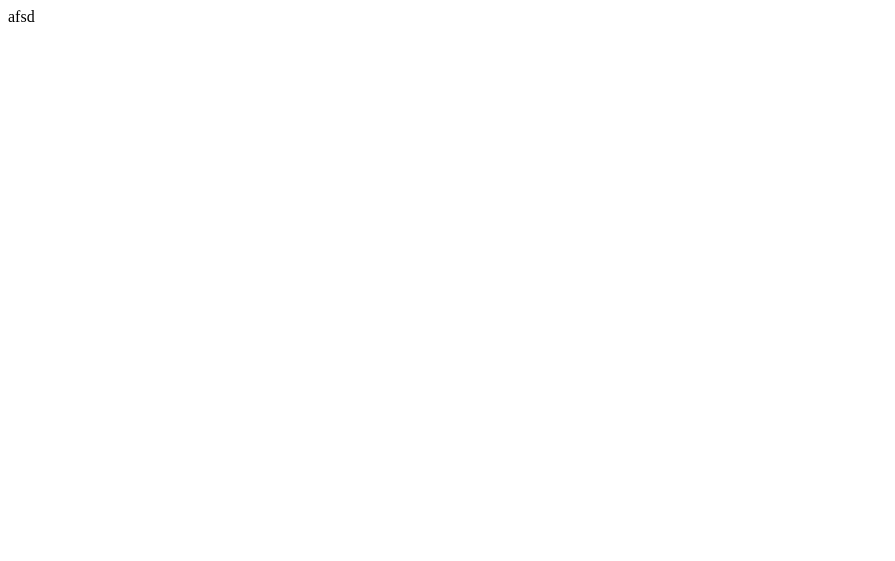
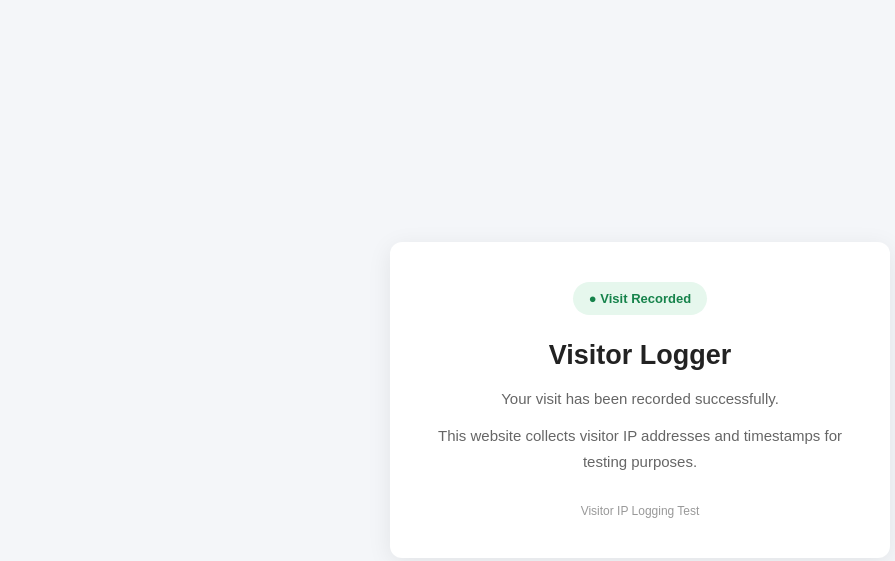
Before and after one commit to testingnothing/arcadedemo, a website: page public/index.html in a window 1280 px wide. Shown: the whole page, without its empty margins (0-895 px from the left). Drawn offline with Linux system fonts and the light colour scheme.

Commit message:
Create basic Visitor Logger HTML structure

```diff
--- a/public/index.html
+++ b/public/index.html
@@ -1 +1,99 @@
-afsd
+<!DOCTYPE html>
+<html lang="en">
+
+<head>
+    <meta charset="UTF-8">
+    <meta name="viewport" content="width=device-width, initial-scale=1.0">
+
+    <title>Visitor Logger</title>
+
+    <style>
+        * {
+            margin: 0;
+            padding: 0;
+            box-sizing: border-box;
+        }
+
+        body {
+            font-family: Arial, sans-serif;
+            background: #f4f6f9;
+            min-height: 100vh;
+            display: flex;
+            align-items: center;
+            justify-content: center;
+            padding: 20px;
+        }
+
+        .container {
+            background: white;
+            width: 100%;
+            max-width: 500px;
+            padding: 40px;
+            border-radius: 12px;
+            text-align: center;
+            box-shadow: 0 5px 25px rgba(0, 0, 0, 0.08);
+        }
+
+        .status {
+            display: inline-block;
+            background: #e6f7ed;
+            color: #16834b;
+            padding: 9px 16px;
+            border-radius: 20px;
+            font-size: 13px;
+            font-weight: bold;
+            margin-bottom: 25px;
+        }
+
+        h1 {
+            font-size: 27px;
+            color: #222;
+            margin-bottom: 15px;
+        }
+
+        p {
+            color: #666;
+            font-size: 15px;
+            line-height: 1.7;
+        }
+
+        .footer {
+            margin-top: 30px;
+            font-size: 12px;
+            color: #999;
+        }
+    </style>
+</head>
+
+<body>
+
+    <div class="container">
+
+        <div class="status">
+            ● Visit Recorded
+        </div>
+
+        <h1>Visitor Logger</h1>
+
+        <p>
+            Your visit has been recorded successfully.
+        </p>
+
+        <p style="margin-top: 12px;">
+            This website collects visitor IP addresses
+            and timestamps for testing purposes.
+        </p>
+
+        <div class="footer">
+            Visitor IP Logging Test
+        </div>
+
+    </div>
+
+    <script>
+        console.log("Visitor logger website loaded.");
+    </script>
+
+</body>
+
+</html>
```
